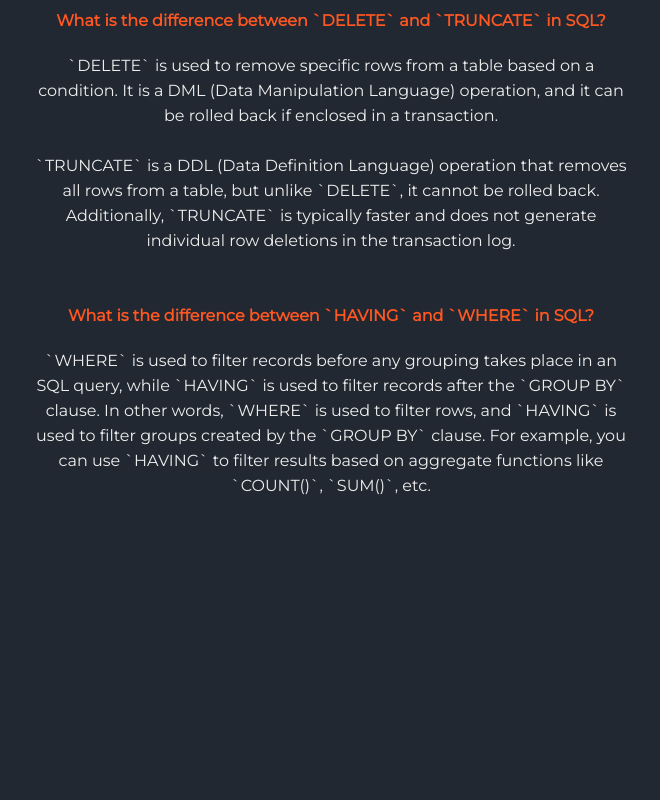
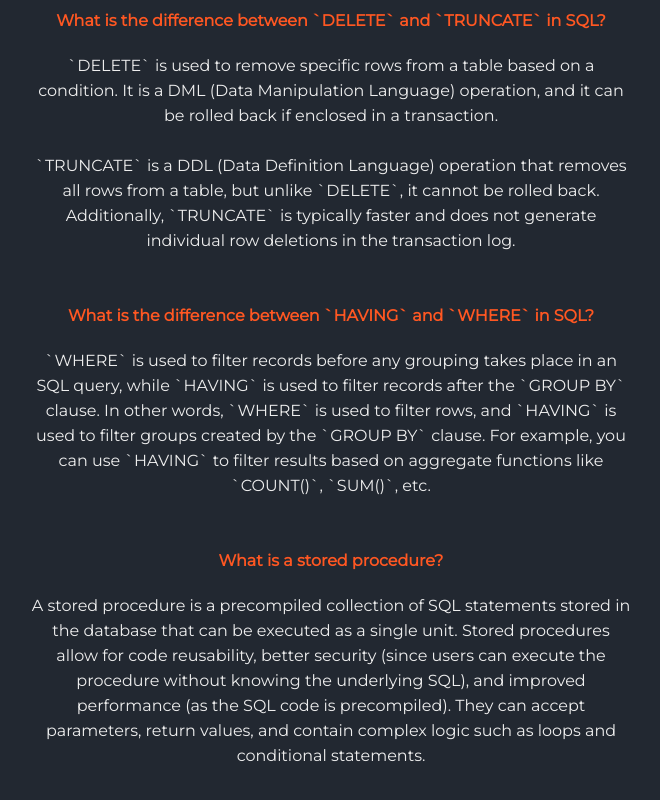
Before and after one commit to Lu-Smith/quiz_vue_typescript_tdd, a Vue app: page /Random_Questions in a window 1280 px wide. Shown: the part 4734-5534 px from the top of the page, without its empty margins (309-969 px from the left). Before the commit the page ends 5302 px from the top, so only its background shows below. Built offline with nearby package versions, Linux system fonts and the light colour scheme.

Commit message:
Updated randomQuestion.js

```diff
--- a/src/assets/randomQuestions.js
+++ b/src/assets/randomQuestions.js
@@ -64,6 +64,11 @@ const randomQuestions = [
     "explanation": "`WHERE` is used to filter records before any grouping takes place in an SQL query, while `HAVING` is used to filter records after the `GROUP BY` clause. In other words, `WHERE` is used to filter rows, and `HAVING` is used to filter groups created by the `GROUP BY` clause. For example, you can use `HAVING` to filter results based on aggregate functions like `COUNT()`, `SUM()`, etc.",
     "selected": null
   },
+  {
+    "question": "What is a stored procedure?",
+    "explanation": "A stored procedure is a precompiled collection of SQL statements stored in the database that can be executed as a single unit. Stored procedures allow for code reusability, better security (since users can execute the procedure without knowing the underlying SQL), and improved performance (as the SQL code is precompiled). They can accept parameters, return values, and contain complex logic such as loops and conditional statements.",
+    "selected": null
+  }
 ];
 
 export default randomQuestions
```
